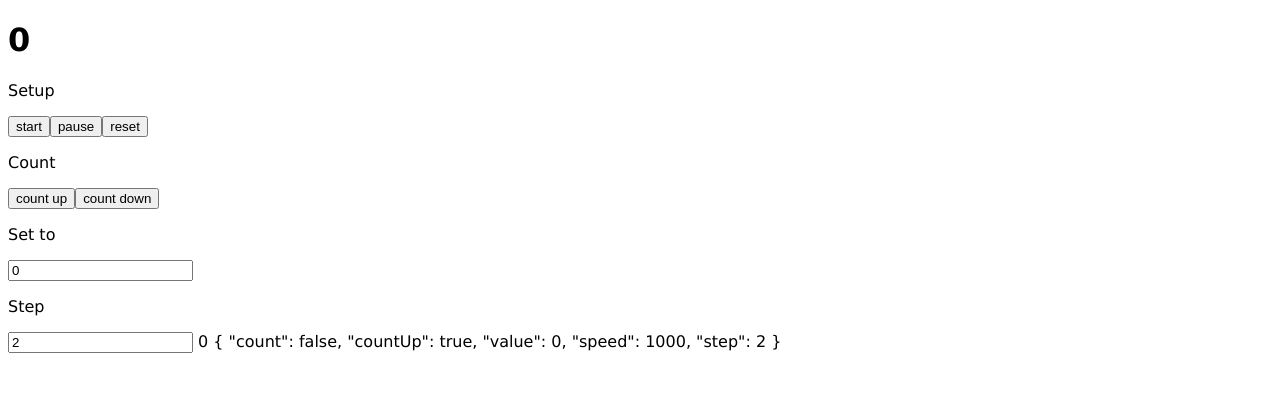
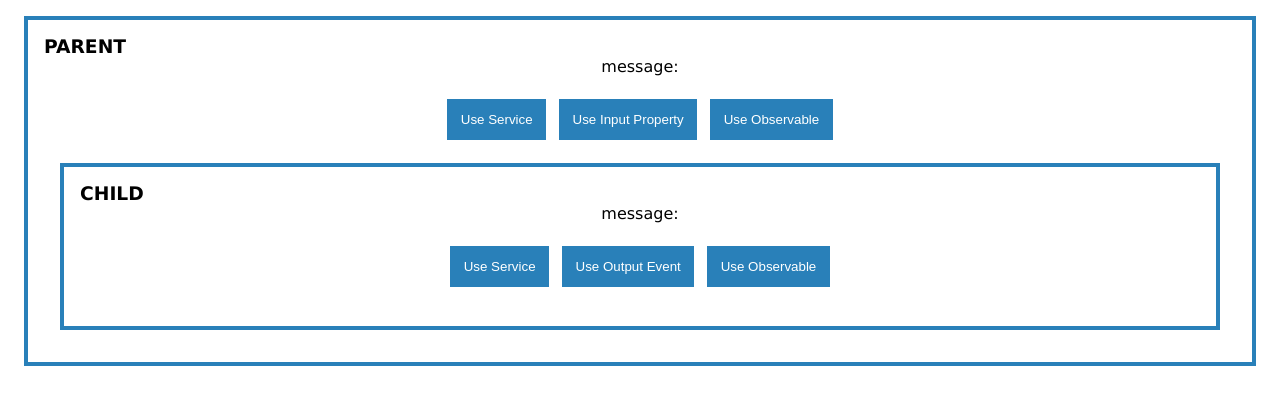
Before and after one commit to aelbosonit/Formacion-Frontend, an Angular app in the folder Ejercicios Angular/PracticalAssessment/: page / in a window 1280 px wide. Shown: the top 404 px of the page. Built offline with nearby package versions, Linux system fonts and the light colour scheme.

Commit message:
Adding Component Communication

```diff
--- a/Ejercicios Angular/PracticalAssessment/src/app/app.component.html
+++ b/Ejercicios Angular/PracticalAssessment/src/app/app.component.html
@@ -7,6 +7,6 @@
   <title>Practical Assessment</title>
 </head>
 <body>
-  <app-counter></app-counter>
+  <app-component-communication></app-component-communication>
 </body>
 </html>
--- a/Ejercicios Angular/PracticalAssessment/src/app/app.module.ts
+++ b/Ejercicios Angular/PracticalAssessment/src/app/app.module.ts
@@ -8,6 +8,8 @@ import { DisplayHideComponent } from './components/display-hide/display-hide.com
 import { SearchInputComponent } from './components/search-on-type/search-input/search-input.component';
 import { FormsModule } from '@angular/forms';
 import { CounterComponent } from './components/counter/counter.component';
+import { ComponentCommunicationComponent } from './components/component-communication/component-communication.component';
+import { ChildComponent } from './components/component-communication/child/child.component';
 
 @NgModule({
   declarations: [
@@ -15,7 +17,9 @@ import { CounterComponent } from './components/counter/counter.component';
     SearchOnTypeComponent,
     DisplayHideComponent,
     SearchInputComponent,
-    CounterComponent
+    CounterComponent,
+    ComponentCommunicationComponent,
+    ChildComponent
   ],
   imports: [
     BrowserModule,
--- /dev/null
+++ b/Ejercicios Angular/PracticalAssessment/src/app/components/component-communication/child/child.component.html
@@ -0,0 +1,7 @@
+<h3>CHILD</h3>
+<p style="text-align: center;">message: {{ inputChild }}</p> <!-- Muestra el valor que recoge del padre -->
+<div class="container">
+    <button (click)="childUseService()">Use Service</button>
+    <button (click)="childEmitOutput()">Use Output Event</button>
+    <button (click)="childUseSubject()">Use Observable</button>
+</div>
--- /dev/null
+++ b/Ejercicios Angular/PracticalAssessment/src/app/components/component-communication/child/child.component.ts
@@ -0,0 +1,50 @@
+import { Component, Output, EventEmitter, Input } from '@angular/core';
+import { FamilyService } from 'src/app/services/family.service';
+import { Subject } from 'rxjs';
+
+@Component({
+  selector: 'app-child',
+  templateUrl: './child.component.html',
+  styleUrls: ['../component-communication.component.css'] // Para que coja el estilo del componente principal padre (../)
+})
+export class ChildComponent  {
+
+  @Input() inputChild: string = ''; // Recoge valor del padre
+  @Output() onChildOutput: EventEmitter<string> = new EventEmitter(); // Para emitir valores al padre
+
+  subject = new Subject<string>(); // Observable
+  childValue: string = ''; // Valor del componente
+
+  constructor(private familyService: FamilyService) { }
+
+  /**
+   * Consume el servicio
+   */
+  childUseService() {
+    this.childValue = 'CHILD ' + this.familyService.useService();
+    // IMPORTANTE: cada vez que el valor del hijo cambie se debe emitir
+    this.onChildOutput.emit(this.childValue);
+  }
+
+  /**
+   * Usa el objeto Subject
+   */
+  childUseSubject() {
+    this.subject.subscribe(val => {
+      this.childValue = val;
+    });
+
+    this.subject.next('CHILD USING SUBJECT');
+    // Se emite el valor cada vez que el valor del hijo cambie
+    // Si no emitimos ningún valor cuando cambia, el padre no lo va a recibir
+    this.onChildOutput.emit(this.childValue);
+  }
+
+  /**
+   * Emite mensaje informativo para indicar que está emitiendo
+   */
+  childEmitOutput() {
+    this.onChildOutput.emit('CHILD USING OUTPUT EVENT');
+  }
+
+}
--- /dev/null
+++ b/Ejercicios Angular/PracticalAssessment/src/app/components/component-communication/component-communication.component.css
@@ -0,0 +1,34 @@
+*{
+    box-sizing: border-box;
+    margin: 0;
+}
+
+.container {
+    display: flex;
+    justify-content: center;
+    margin: 1em;
+}
+
+button {
+    padding: 1em;
+    margin: 0.5em;
+    color: white;
+    background-color: #2980B9;
+    cursor: pointer;
+    border: none;
+}
+button:hover {
+    background-color: RGB(48, 90, 177);;
+}
+
+.parent {
+    border: 4px solid #2980B9;
+    margin: 1em;
+    padding: 1em;
+}
+
+.child {
+    border: 4px solid #2980B9;
+    margin: 1em;
+    padding: 1em;
+}
--- /dev/null
+++ b/Ejercicios Angular/PracticalAssessment/src/app/components/component-communication/component-communication.component.html
@@ -0,0 +1,19 @@
+<div class="parent">
+    <h3>PARENT</h3>
+    <p style="text-align: center">message: {{ childValue }}</p> <!-- Muestra el valor del hijo -->
+    <div class="container">
+        <button (click)="parentUseService()">Use Service</button>
+        <button (click)="parentUseInput()">Use Input Property</button>
+        <button (click)="parentUseSubject()">Use Observable</button>
+    </div>
+
+    <div class="child">
+        <app-child [inputChild]="parentValue" (onChildOutput)="parentCatchChildOutput($event)"></app-child>
+        <!-- LE PASAMOS EL VALOR DEL PADRE (parentValue) AL HIJO [inputChild] -->
+        <!-- [inputChild]: propiedad @Input del HIJO que RECIBE VALORES del PADRE / parentValue: valor del padre -> ESTO ENVÍA EL VALOR DEL PADRE AL INPUT DEL HIJO -->
+
+        <!-- CADA VEZ QUE EL HIJO EMITA ALGO, LO VA A RECOGER LA FUNCIÓN -->
+        <!-- (onChildOutput): propiedad @Output del HIJO para cada vez que EMITA algún VALOR / parentCatchChildOutput($event): recoge lo que se emita mediante un evento -->
+        <!-- SIEMPRE HAY QUE PONER ($event) PARA RECOGER LO QUE EMITE EL HIJO -->
+    </div>
+</div>
--- /dev/null
+++ b/Ejercicios Angular/PracticalAssessment/src/app/components/component-communication/component-communication.component.ts
@@ -0,0 +1,56 @@
+import { Component } from '@angular/core';
+import { TitleStrategy } from '@angular/router';
+import { Subject } from 'rxjs';
+import { FamilyService } from '../../services/family.service';
+
+@Component({
+  selector: 'app-component-communication',
+  templateUrl: './component-communication.component.html',
+  styleUrls: ['./component-communication.component.css']
+})
+export class ComponentCommunicationComponent {
+
+  parentValue: string = ''; // Valor del componente
+  childValue: string = ''; // Variable para recoger lo que el hijo emite
+  subject = new Subject<string>(); // Observable
+
+  constructor(private familyService: FamilyService) { }
+
+  /**
+   * Consume el servicio
+   */
+  parentUseService() {
+    this.parentValue = ''; // Lo deja vacío para que se pueda cambiar y no se concatene
+    this.parentValue = 'PARENT ' + this.familyService.useService();
+  }
+
+  /**
+   * Usa el objeto Subject
+   */
+  parentUseSubject() {
+    this.subject.subscribe(val => {
+      this.parentValue = val;
+    });
+
+    this.subject.next('PARENT USING SUBJECT');
+  }
+
+  /**
+   * Cambia el valor actual mostrando el mensaje
+   */
+  parentUseInput() {
+    this.parentValue = '';
+    this.parentValue = 'PARENT USING INPUT PROPERTY';
+  }
+
+  /**
+   * Para onChanges: se va a usar para recoger valores del hijo cuando emita cambios
+   * @param val Evento que va a recoger
+   */
+  parentCatchChildOutput(val: any) {
+    this.childValue = ''; // Se deja vacío para que no concatene strings cada vez que se emita algún valor
+    this.childValue = val;
+    // console.log(val);
+  }
+
+}
--- /dev/null
+++ b/Ejercicios Angular/PracticalAssessment/src/app/services/family.service.ts
@@ -0,0 +1,14 @@
+import { Injectable } from '@angular/core';
+
+@Injectable({
+  providedIn: 'root'
+})
+/**
+ * Servicio que devuelve un mensaje diciendo que lo están usando
+ */
+export class FamilyService {
+
+  useService(): string {
+    return 'USING SERVICE';
+  }
+}
```
